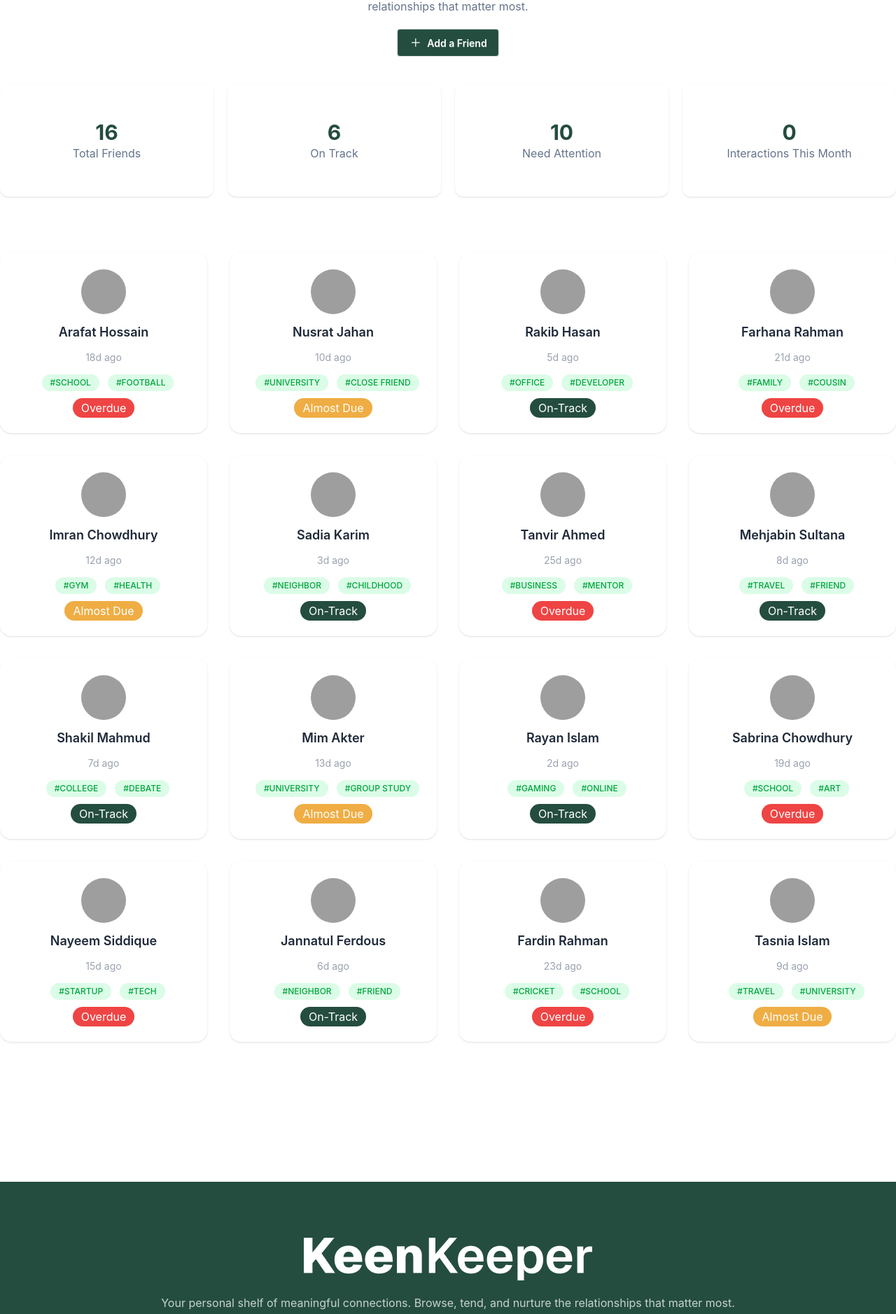
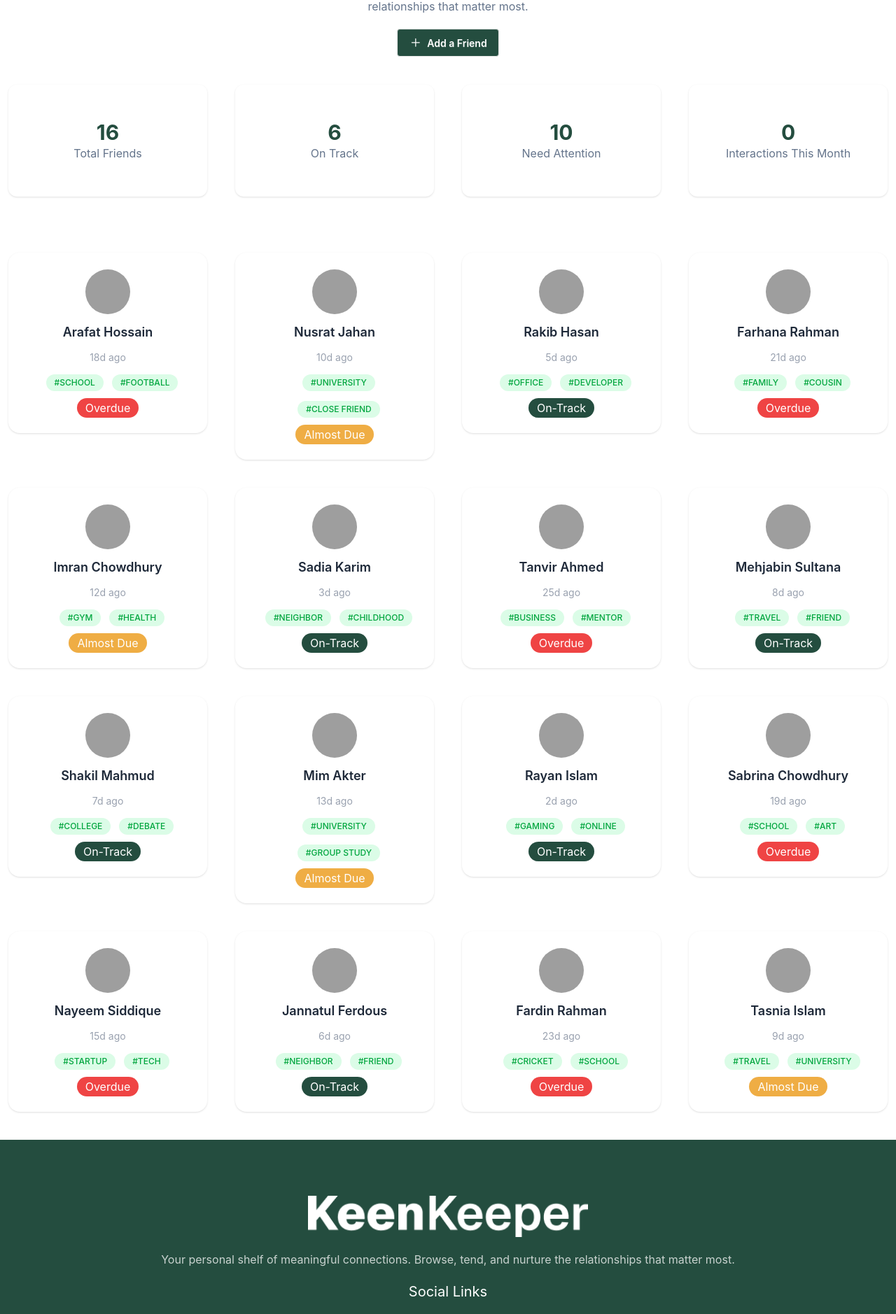
Before and after one commit to Ashik2630/Assignment-0.7, a React (Vite) app: page / in a window 1280 px wide. Shown: the part 239-2117 px from the top of the page at 70% size. Built offline with nearby package versions, Linux system fonts and the light colour scheme; grey boxes are pictures that could not be loaded.

Commit message:
Update banner footer section

```diff
--- a/src/components/Navbar/Navbar.jsx
+++ b/src/components/Navbar/Navbar.jsx
@@ -67,9 +67,6 @@ const Navbar = () => {
               <li>{links}</li>
             </ul>
           </div>
-          {/* <a className=" text-2xl font-bold">
-            Keen<span className="font-semibold text-[#244D3F]">Keeper</span>
-          </a> */}
           <a href="/">
           <img src={navbarImg} alt="" />
           </a>
--- a/src/pages/Footer/Footer.jsx
+++ b/src/pages/Footer/Footer.jsx
@@ -4,8 +4,8 @@ import { FaFacebook, FaInstagram, FaTwitter } from 'react-icons/fa';
 
 const Footer = () => {
     return (
-        <div className='bg-[#244D3F] h-[50vh]'>
-            <img className='mx-auto pt-20' src={footerImg} alt="" />
+        <div className='bg-[#244D3F] px-5 pb-10'>
+            <img className='mx-auto pt-20 w-60 lg:w-100 ' src={footerImg} alt="" />
             <div className=' text-center space-y-5 mt-5'>
                 <p className='text-[#ffffffbf]'>Your personal shelf of meaningful connections. Browse, tend, and nurture the relationships that matter most.</p>
             <h3 className='text-xl text-white'>Social Links</h3>
@@ -23,7 +23,7 @@ const Footer = () => {
             </div>
             <hr className='w-[60%] mx-auto mt-10 text-[#31765f9f]' />
             <div className='flex  justify-between w-[60%] mx-auto mt-5 text-[#abaaaa]'>
-                <p>&copy; 2026 KeenKeeper. All rights reserved.</p>
+                <p className=''>&copy; 2026 KeenKeeper. All rights reserved.</p>
 
                 <div className='lg:flex gap-10'>
                     <a href="#">Privacy Policy </a>
--- a/src/pages/homepage/Banner.jsx
+++ b/src/pages/homepage/Banner.jsx
@@ -21,7 +21,7 @@ const Banner = () => {
         </button>
       </div>
       {/* Banner-card */}
-      <div className="grid md:grid-cols-2 lg:grid-cols-4 gap-5 mt-10">
+      <div className="grid md:grid-cols-2 lg:grid-cols-4 gap-10 mt-10 px-3 ">
         {/*card-1 */}
         <div className=" h-32 flex flex-col items-center justify-center shadow-sm py-20 rounded-xl text-center">
           <h3 className="text-3xl font-bold text-[#244D3F]">
--- a/src/pages/homepage/Friends/Friends.jsx
+++ b/src/pages/homepage/Friends/Friends.jsx
@@ -10,7 +10,7 @@ const Friends = () => {
 
     return (
         <div className='mt-20'>
-           <div className='grid md:grid-cols-2 lg:grid-cols-4 gap-8 mb-50'>
+           <div className='grid md:grid-cols-2 lg:grid-cols-4 gap-10 mb-10 px-3'>
             {
                 friends.map(friend => <Friend key={friend.id} friend={friend}></Friend>)
             }
```
